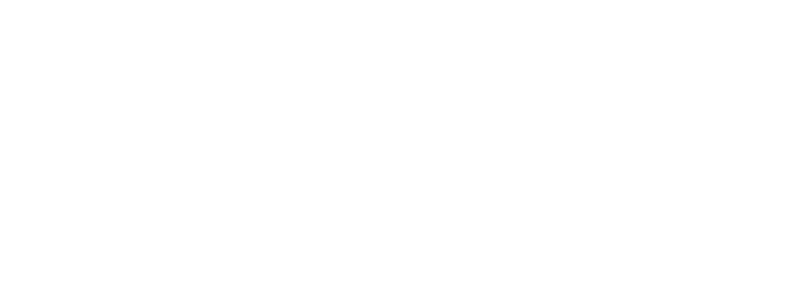
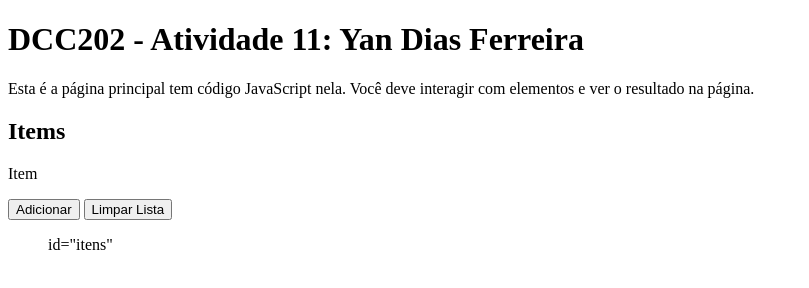
Before and after one commit to ufjf-dcc202/ufjf-dcc202-2023-3-b-atv11-daysf, a plain HTML site: page index.html in a window 1280 px wide. Shown: the whole page, without its empty margins (0-809 px from the left). Drawn offline with Linux system fonts and the light colour scheme.

Commit message:
criei paragrafo

```diff
--- a/index.html
+++ b/index.html
@@ -4,8 +4,22 @@
     <meta charset="UTF-8">
     <meta name="viewport" content="width=device-width, initial-scale=1.0">
     <title>DCC202 - Atividade 11: Yan Dias Ferreira</title>
+<script type="module" src="main.js"></script>
 </head>
 <body>
+    <main>
+        <h1>DCC202 - Atividade 11: Yan Dias Ferreira</h1>
+        <p>Esta é a página principal tem código JavaScript nela. Você deve interagir com elementos e ver o resultado na página.</p>
+    <section>
+        <h2>Items</h2>
+        <p id="entrada"
+        contenteditable>Item</p>
+        <button
+        id="adicionar">Adicionar</button>
+        <button>Limpar Lista</button>
+        <ol> id="itens"</ol>
+    </section>
+    </main>
 
 </body>
 </html>
```
